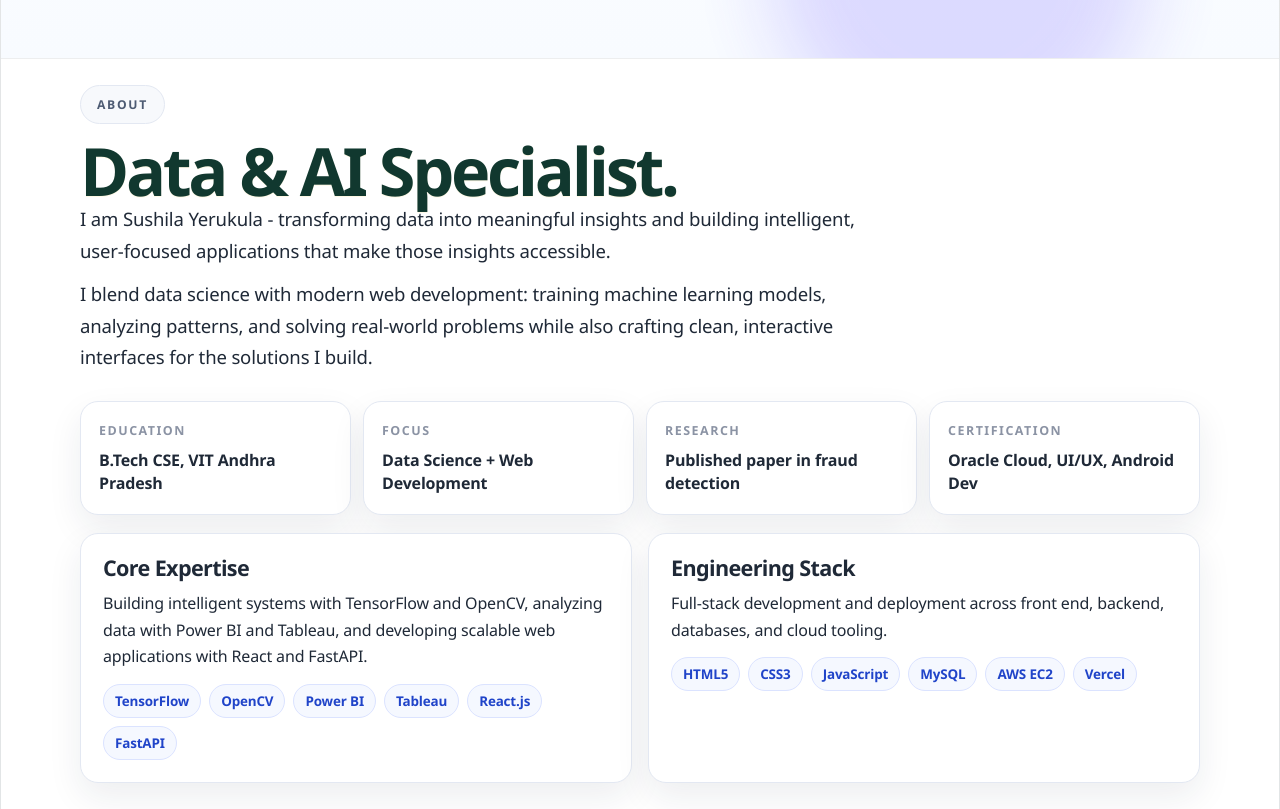
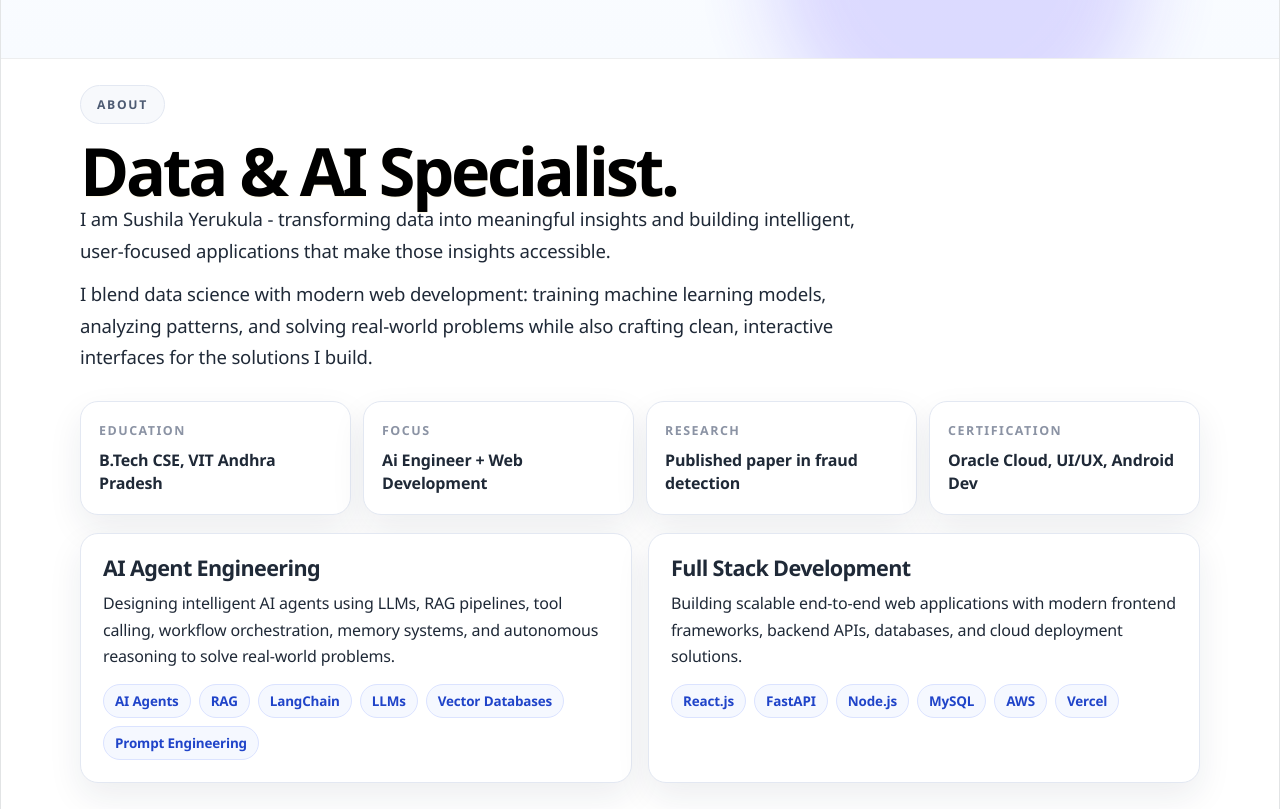
Before and after one commit to 382543/sushi_portfoilo, a React (Vite) app: page / in a window 1280 px wide. Shown: the part 700-1509 px from the top of the page. Built offline with nearby package versions, Linux system fonts and the light colour scheme.

Commit message:
Change green colors to black throughout portfolio

```diff
--- a/src/App.css
+++ b/src/App.css
@@ -251,7 +251,7 @@ li,
 
 .about-intro h2 {
   margin: 0;
-  color: #131d35;
+  color: #000000;
   font-size: clamp(2.4rem, 5.2vw, 4.6rem);
   line-height: 0.98;
   letter-spacing: -0.05em;
@@ -304,7 +304,7 @@ li,
 }
 
 .about-highlight-card strong {
-  color: #131d35;
+  color: #000000;
   font-size: 1rem;
   line-height: 1.45;
 }
@@ -333,7 +333,7 @@ li,
 
 .about-expertise-card h3 {
   margin: 0;
-  color: #131d35;
+  color: #000000;
   font-size: 1.35rem;
   line-height: 1.15;
   letter-spacing: -0.03em;
@@ -408,7 +408,7 @@ li,
 .research-banner h2,
 .contact-card h2 {
   margin: 0;
-  color: #131d35;
+  color: #000000;
   font-size: clamp(2.2rem, 4.8vw, 4rem);
   line-height: 1;
   letter-spacing: -0.05em;
@@ -463,7 +463,7 @@ li,
 
 .education-content h3 {
   margin: 0;
-  color: #131d35;
+  color: #000000;
   font-size: 1.15rem;
   font-weight: 800;
 }
@@ -529,7 +529,7 @@ li,
 
 .certificate-card h3 {
   margin: 0 0 14px;
-  color: #131d35;
+  color: #000000;
   font-size: 1rem;
   line-height: 1.5;
 }
@@ -893,7 +893,7 @@ li,
 }
 
 .coding-card-green {
-  background: linear-gradient(180deg, rgba(58, 201, 158, 0.09) 0%, #ffffff 100%);
+  background: linear-gradient(180deg, rgba(0, 0, 0, 0.09) 0%, #ffffff 100%);
 }
 
 .research-section {
@@ -949,7 +949,7 @@ li,
 
 .research-spotlight h3 {
   margin: 0;
-  color: #131d35;
+  color: #000000;
   font-size: clamp(1.3rem, 2.2vw, 2rem);
   line-height: 1.2;
 }
@@ -1021,7 +1021,7 @@ li,
   line-height: 0.92;
   font-weight: 800;
   letter-spacing: -0.08em;
-  color: #131d35;
+  color: #000000;
 }
 
 .skills-hero p {
@@ -1106,7 +1106,7 @@ li,
 
 .skill-matrix-card h3 {
   margin: 0;
-  color: #131d35;
+  color: #000000;
   font-size: 1.55rem;
   line-height: 1.1;
   font-weight: 800;
@@ -2029,7 +2029,7 @@ li,
 .certificate-card a,
 .research-spotlight a,
 .contact-links a {
-  background: var(--cloth-green);
+  background: #000000;
   color: #fef5de;
   border: 1px solid #1b334f;
 }
@@ -2202,17 +2202,17 @@ li,
 :root {
   --sun: #f4b400;
   --coral: #e96f5b;
-  --sea: #0f766e;
-  --mint: #ccfbf1;
+  --sea: #000000;
+  --mint: #ffffff;
   --ink: #1f2937;
-  --paper: #fffaf0;
+  --paper: #ffffff;
 }
 
 body {
   background:
-    radial-gradient(circle at 10% 0%, rgba(244, 180, 0, 0.2) 0%, rgba(244, 180, 0, 0) 30%),
-    radial-gradient(circle at 90% 12%, rgba(15, 118, 110, 0.2) 0%, rgba(15, 118, 110, 0) 34%),
-    linear-gradient(180deg, #fff8ed 0%, #fffefb 52%, #f7fffd 100%);
+    radial-gradient(circle at 10% 0%, rgba(244, 180, 0, 0.08) 0%, rgba(244, 180, 0, 0) 30%),
+    radial-gradient(circle at 90% 12%, rgba(0, 0, 0, 0.04) 0%, rgba(0, 0, 0, 0) 34%),
+    linear-gradient(180deg, #ffffff 0%, #fafafa 52%, #f5f5f5 100%);
   color: var(--ink);
 }
 
@@ -2229,7 +2229,7 @@ body {
 }
 
 .hero-nav-link {
-  color: #11382f;
+  color: #000000;
   font-weight: 700;
 }
 
@@ -2244,15 +2244,15 @@ body {
 .showcase {
   min-height: clamp(460px, 58vw, 700px);
   background:
-    radial-gradient(circle at 75% 12%, rgba(233, 111, 91, 0.18) 0%, rgba(233, 111, 91, 0) 35%),
-    radial-gradient(circle at 22% 80%, rgba(15, 118, 110, 0.18) 0%, rgba(15, 118, 110, 0) 34%),
-    linear-gradient(180deg, #fff8ec 0%, #fffef9 56%, #f3fffb 100%);
+    radial-gradient(circle at 75% 12%, rgba(233, 111, 91, 0.1) 0%, rgba(233, 111, 91, 0) 35%),
+    radial-gradient(circle at 22% 80%, rgba(0, 0, 0, 0.04) 0%, rgba(0, 0, 0, 0) 34%),
+    linear-gradient(180deg, #ffffff 0%, #fafafa 56%, #f5f5f5 100%);
 }
 
 .blob {
   border-radius: 44% 56% 62% 38% / 45% 42% 58% 55%;
-  background: linear-gradient(135deg, #f88f6e 0%, #ea6f5b 44%, #0f766e 100%);
-  box-shadow: 0 24px 60px rgba(15, 118, 110, 0.3);
+  background: linear-gradient(135deg, #f88f6e 0%, #ea6f5b 44%, #000000 100%);
+  box-shadow: 0 24px 60px rgba(0, 0, 0, 0.15);
 }
 
 .showcase-name {
@@ -2262,7 +2262,7 @@ body {
 
 .showcase-left,
 .showcase-right {
-  color: #1f4f44;
+  color: #000000;
 }
 
 .about-section,
@@ -2325,18 +2325,18 @@ body {
 .skills-hero h2,
 .coding-header h2,
 .contact-card h2 {
-  color: #11382f;
+  color: #000000;
 }
 
 .education-marker {
-  background: linear-gradient(180deg, #0f766e 0%, #155e75 100%);
+  background: linear-gradient(180deg, #000000 0%, #1a1a1a 100%);
 }
 
 .skill-card-icon,
 .coding-card-icon {
   color: var(--sea);
-  background: #e6fffa;
-  border-color: rgba(15, 118, 110, 0.25);
+  background: #f0f0f0;
+  border-color: rgba(0, 0, 0, 0.15);
 }
 
 .skill-row {
@@ -2355,12 +2355,12 @@ body {
 .project-links .project-link-github,
 .project-card .project-link-github {
   background: var(--sea);
-  border-color: #115e59;
+  border-color: #000000;
 }
 
 .project-links .project-link-github:hover,
 .project-card .project-link-github:hover {
-  background: #115e59;
+  background: #1a1a1a;
 }
 
 .project-links .project-link-live,
--- a/src/App.jsx
+++ b/src/App.jsx
@@ -8,7 +8,7 @@ function App() {
 
   const roleVariants = [
     { line1: 'Full Stack', line2: 'Developer' },
-    { line1: 'AI / Data Science', line2: 'Engineer' },
+    { line1: 'AI ', line2: 'Engineer' },
   ]
 
   const [roleIndex, setRoleIndex] = useState(0)
@@ -36,23 +36,37 @@ function App() {
 
   const aboutHighlights = [
     { label: 'Education', value: 'B.Tech CSE, VIT Andhra Pradesh' },
-    { label: 'Focus', value: 'Data Science + Web Development' },
+    { label: 'Focus', value: 'Ai Engineer + Web Development' },
     { label: 'Research', value: 'Published paper in fraud detection' },
     { label: 'Certification', value: 'Oracle Cloud, UI/UX, Android Dev' },
   ]
 
  const aboutExpertise = [
   {
-      title: 'Core Expertise',
-      text: 'Building intelligent systems with TensorFlow and OpenCV, analyzing data with Power BI and Tableau, and developing scalable web applications with React and FastAPI.',
-      items: ['TensorFlow', 'OpenCV', 'Power BI', 'Tableau', 'React.js', 'FastAPI'],
+    title: 'AI Agent Engineering',
+    text: 'Designing intelligent AI agents using LLMs, RAG pipelines, tool calling, workflow orchestration, memory systems, and autonomous reasoning to solve real-world problems.',
+    items: [
+      'AI Agents',
+      'RAG',
+      'LangChain',
+      'LLMs',
+      'Vector Databases',
+      'Prompt Engineering'
+    ],
   },
   {
-      title: 'Engineering Stack',
-      text: 'Full-stack development and deployment across front end, backend, databases, and cloud tooling.',
-      items: ['HTML5', 'CSS3', 'JavaScript', 'MySQL', 'AWS EC2', 'Vercel'],
+    title: 'Full Stack Development',
+    text: 'Building scalable end-to-end web applications with modern frontend frameworks, backend APIs, databases, and cloud deployment solutions.',
+    items: [
+      'React.js',
+      'FastAPI',
+      'Node.js',
+      'MySQL',
+      'AWS',
+      'Vercel'
+    ],
   },
-  ]
+];
 
   const education = [
     {
@@ -71,103 +85,107 @@ function App() {
   {
     label: 'Programming Languages',
     icon: '</>',
-      summary: 'Core languages for systems, analysis, and application development.',
+    summary: 'Core programming languages for AI systems and web applications.',
     items: [
       { name: 'Python', level: 'Advanced' },
-        { name: 'React.js', level: 'Advanced' },
       { name: 'JavaScript', level: 'Advanced' },
       { name: 'SQL', level: 'Advanced' },
+      { name: 'TypeScript', level: 'Intermediate' },
     ],
   },
+
   {
-      label: 'Web Development',
-      icon: '⌂',
-      summary: 'Frontend and backend web skills used to build responsive applications.',
+    label: 'AI Agent Engineering',
+    icon: '🤖',
+    summary: 'Building autonomous AI agents with memory, tools, reasoning, and workflows.',
     items: [
+      { name: 'AI Agents', level: 'Advanced' },
+      { name: 'LangChain', level: 'Intermediate' },
+      { name: 'LangGraph', level: 'Intermediate' },
+      { name: 'Prompt Engineering', level: 'Advanced' },
+      { name: 'Tool Calling', level: 'Intermediate' },
+      { name: 'Agent Workflows', level: 'Intermediate' },
+    ],
+  },
+
+  {
+    label: 'RAG & LLMs',
+    icon: '🧠',
+    summary: 'Developing Retrieval-Augmented Generation systems and LLM-powered applications.',
+    items: [
+      { name: 'RAG', level: 'Advanced' },
+      { name: 'OpenAI API', level: 'Intermediate' },
+      { name: 'Vector Databases', level: 'Intermediate' },
+      { name: 'Embeddings', level: 'Intermediate' },
+      { name: 'Semantic Search', level: 'Intermediate' },
+      { name: 'LLM Applications', level: 'Intermediate' },
+    ],
+  },
+
+  {
+    label: 'Frontend Development',
+    icon: '🎨',
+    summary: 'Building modern, responsive user interfaces.',
+    items: [
+      { name: 'React.js', level: 'Advanced' },
       { name: 'HTML5', level: 'Advanced' },
       { name: 'CSS3', level: 'Advanced' },
-        { name: 'FastAPI', level: 'Intermediate' },
-        { name: 'Tailwind', level: 'Intermediate' },
+      { name: 'Tailwind CSS', level: 'Advanced' },
+      { name: 'JavaScript', level: 'Advanced' },
     ],
   },
+
   {
-      label: 'Data Science Libraries',
-      icon: '◌',
-      summary: 'Libraries for data manipulation, analysis, and modeling.',
+    label: 'Backend Development',
+    icon: '⚙️',
+    summary: 'Developing APIs and scalable backend services.',
     items: [
-        { name: 'Pandas', level: 'Advanced' },
-        { name: 'NumPy', level: 'Advanced' },
+      { name: 'FastAPI', level: 'Advanced' },
+      { name: 'Node.js', level: 'Intermediate' },
+      { name: 'REST APIs', level: 'Advanced' },
+      { name: 'Authentication', level: 'Intermediate' },
+      { name: 'MySQL', level: 'Advanced' },
+    ],
+  },
+
+  {
+    label: 'Machine Learning & Computer Vision',
+    icon: '📊',
+    summary: 'Building intelligent models and vision-based systems.',
+    items: [
+      { name: 'TensorFlow', level: 'Intermediate' },
+      { name: 'OpenCV', level: 'Intermediate' },
+      { name: 'YOLO', level: 'Intermediate' },
+      { name: 'CNN', level: 'Intermediate' },
       { name: 'Scikit-learn', level: 'Intermediate' },
     ],
   },
+
   {
-      label: 'AI & NLP',
-      icon: '◈',
-      summary: 'Intelligent systems, text processing, and model-driven automation.',
+    label: 'Cloud & Deployment',
+    icon: '☁️',
+    summary: 'Deploying and managing applications in production.',
     items: [
-        { name: 'TensorFlow', level: 'Intermediate' },
-        { name: 'OpenCV', level: 'Intermediate' },
-        { name: 'NLP', level: 'Intermediate' },
-        { name: 'LLM Basics', level: 'Beginner' },
+      { name: 'AWS EC2', level: 'Intermediate' },
+      { name: 'Vercel', level: 'Advanced' },
+      { name: 'Render', level: 'Intermediate' },
+      { name: 'Docker', level: 'Beginner' },
     ],
   },
+
   {
-      label: 'Machine Learning',
-      icon: '⚡',
-      summary: 'Model development techniques used in predictive systems.',
+    label: 'Developer Tools',
+    icon: '🛠️',
+    summary: 'Tools for development, collaboration, and version control.',
     items: [
-        { name: 'Logistic Regression', level: 'Advanced' },
-        { name: 'Random Forest', level: 'Advanced' },
-        { name: 'SVM', level: 'Intermediate' },
-        { name: 'Cross-Validation', level: 'Advanced' },
-      ],
-    },
-    {
-      label: 'Computer Vision',
-      icon: '◉',
-      summary: 'Image processing and object detection systems.',
-      items: [
-        { name: 'CNN', level: 'Advanced' },
-        { name: 'YOLOv3', level: 'Intermediate' },
-        { name: 'Image Processing', level: 'Advanced' },
-        { name: 'Object Detection', level: 'Intermediate' },
-      ],
-    },
-    {
-      label: 'Data Visualization',
-      icon: '◐',
-      summary: 'Creating charts, graphs, and model performance visuals.',
-      items: [
-        { name: 'Matplotlib', level: 'Advanced' },
-        { name: 'Seaborn', level: 'Intermediate' },
-        { name: 'ROC-AUC', level: 'Advanced' },
-        { name: 'Precision-Recall', level: 'Intermediate' },
-      ],
-    },
-    {
-      label: 'Tools & Databases',
-      icon: '⌘',
-      summary: 'Tools and platforms used for development and workflow management.',
-      items: [
-        { name: 'Jupyter Notebook', level: 'Advanced' },
       { name: 'Git', level: 'Advanced' },
       { name: 'GitHub', level: 'Advanced' },
       { name: 'VS Code', level: 'Advanced' },
-        { name: 'MySQL', level: 'Advanced' },
-        { name: 'XAMPP', level: 'Intermediate' },
+      { name: 'Postman', level: 'Intermediate' },
+      { name: 'Jupyter Notebook', level: 'Advanced' },
     ],
   },
-    {
-      label: 'Cloud Platforms',
-      icon: '☁',
-      summary: 'Cloud and deployment platforms used to publish applications.',
-      items: [
-        { name: 'Vercel', level: 'Advanced' },
-        { name: 'Render', level: 'Intermediate' },
-        { name: 'AWS EC2', level: 'Intermediate' },
-      ],
-    },
-  ]
+];
 
   const dataScienceProjects = [
     {
```
Also changed, not shown: 1 other file (tests, documents, lock files or other folders). Lines whose indentation alone changed are shown as unchanged.
